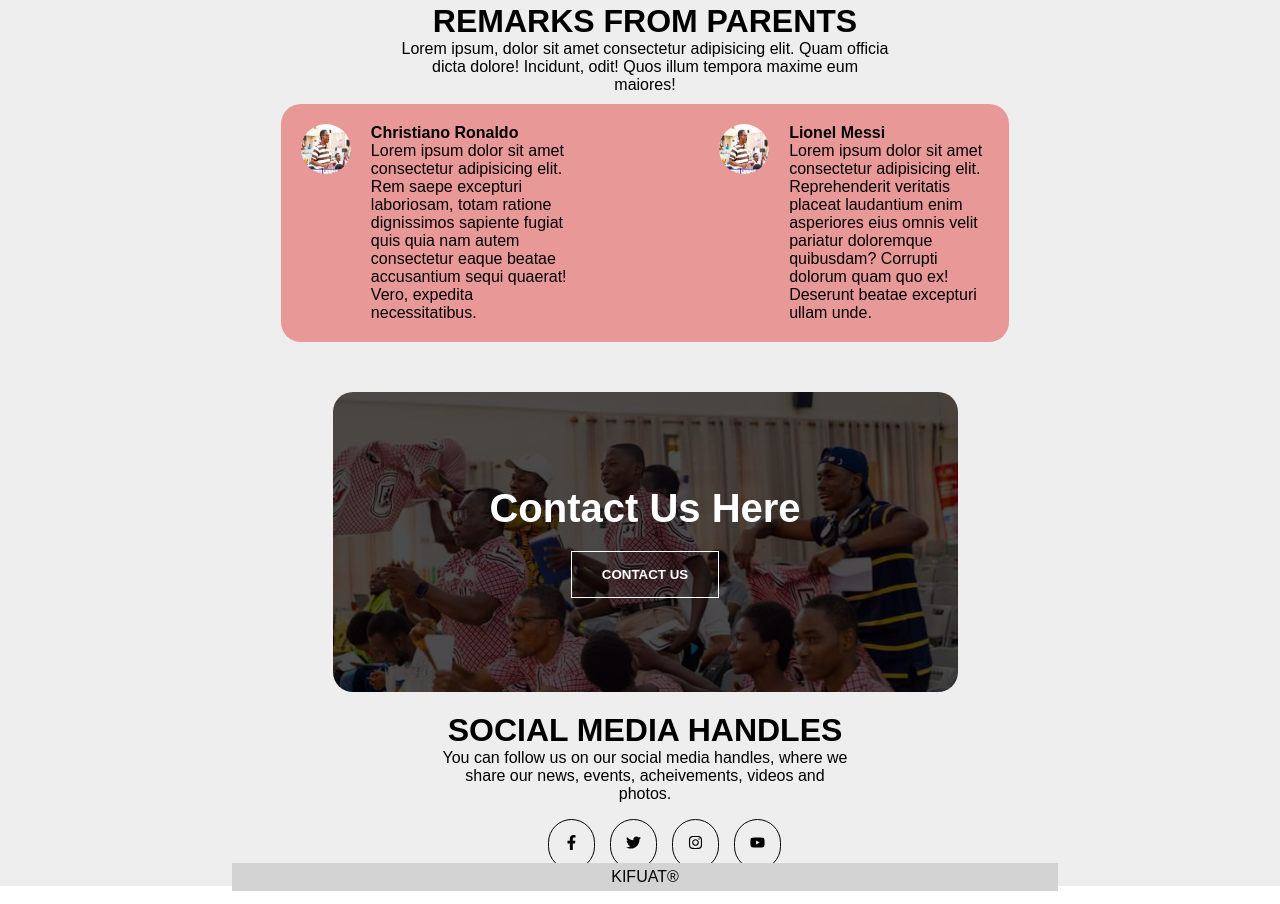
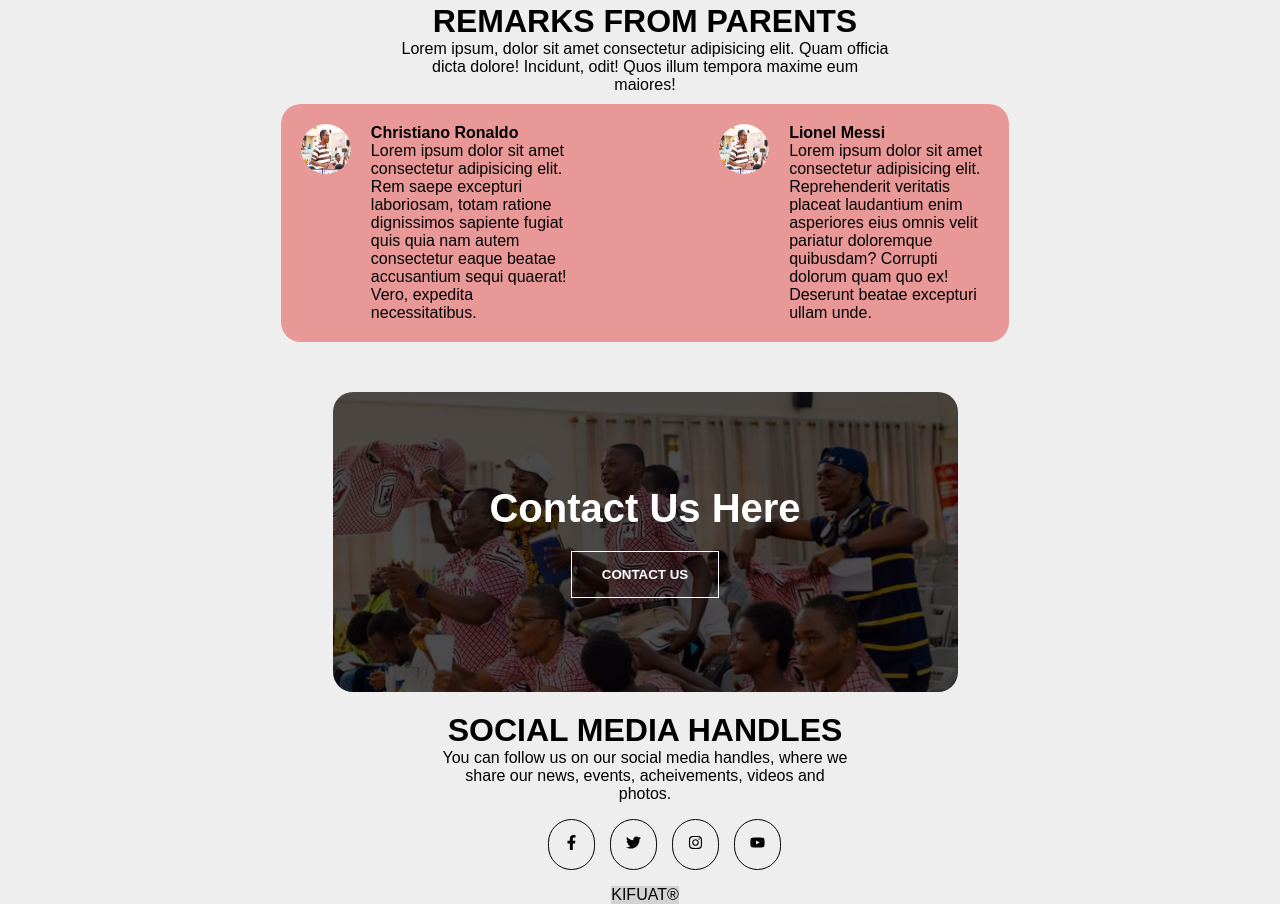
Before and after one commit to Motatufik/Tamasco, a plain HTML site: page index.html in a window 1280 px wide. Shown: the part 1951-2855 px from the top of the page. Drawn offline with Linux system fonts and the light colour scheme.

Commit message:
Update general.css

```diff
--- a/styles/general.css
+++ b/styles/general.css
@@ -273,11 +273,6 @@ footer {
 }
 
 #sign {
-  position: absolute;
-  bottom: -5px;
-  right: 0;
-  left: 0;
-  padding: 5px 0 ;
   background-color: lightgray;
   text-align: center;
 }
```
